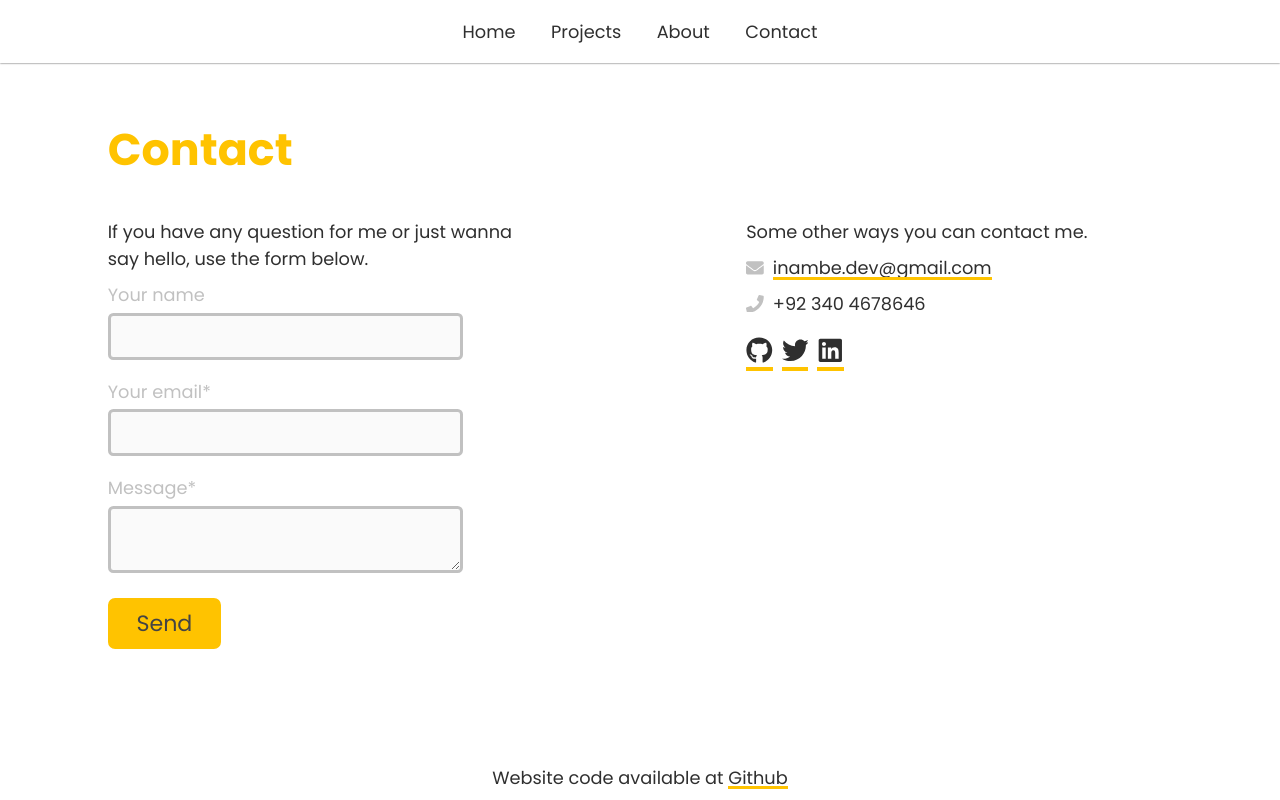
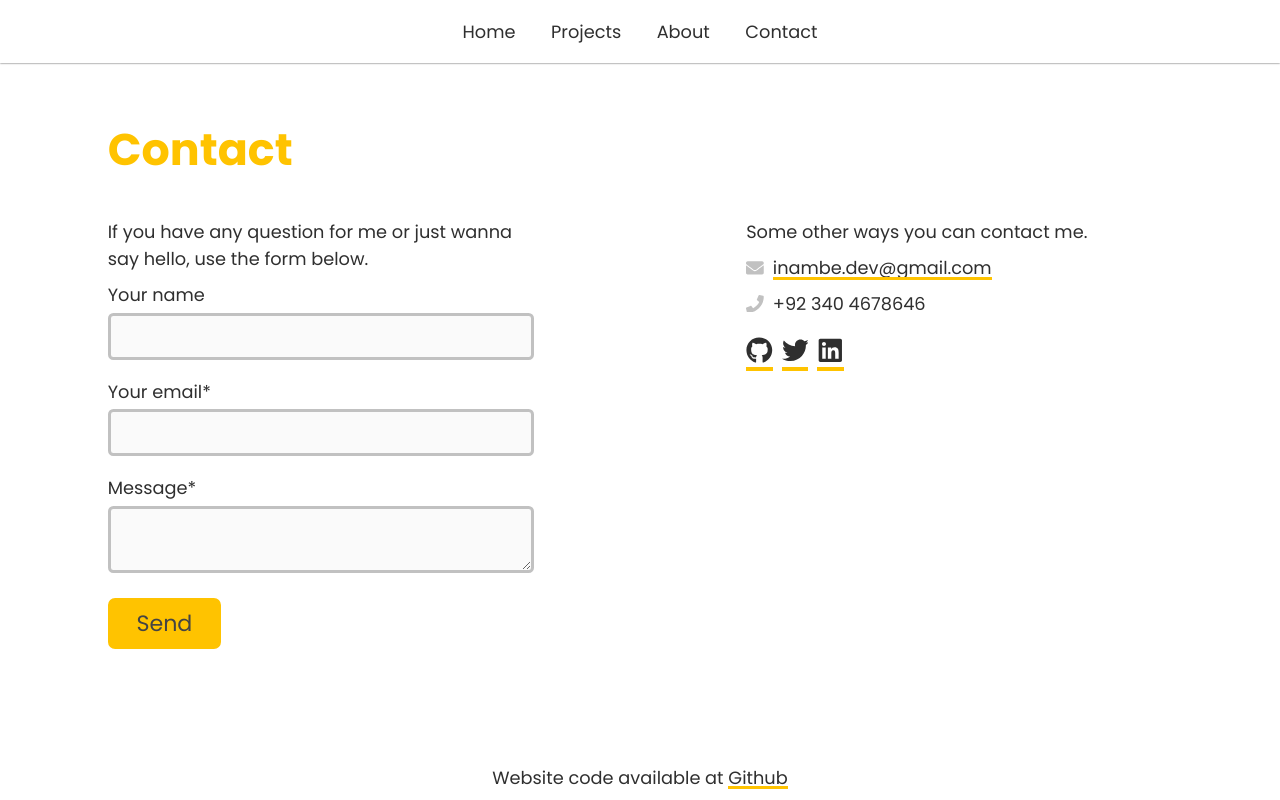
Before and after one commit to Inambe/inambe-webpage, a React (Create React App) app: page /contact in a window 1280 px wide. Built offline with nearby package versions, Linux system fonts and the light colour scheme.

Commit message:
fix contact form

```diff
--- a/package.json
+++ b/package.json
@@ -6,6 +6,7 @@
     "@testing-library/jest-dom": "^4.2.4",
     "@testing-library/react": "^9.4.0",
     "@testing-library/user-event": "^7.2.1",
+    "classnames": "^2.2.6",
     "lodash": "^4.17.15",
     "lowdb": "^1.0.0",
     "react": "^16.12.0",
--- a/src/components/form/input.css
+++ b/src/components/form/input.css
@@ -3,8 +3,6 @@
 	border-radius: 0.3rem;
 	background: var(--clr-white);
 	border: 3px solid var(--clr-gray);
-	min-width: 20rem;
-	max-width: 100%;
 	color: var(--clr-black);
 }
 
@@ -12,3 +10,6 @@
 	border: 3px solid var(--clr-gray-light);
 	outline: 0;
 }
+.input--block {
+	width: 100%;
+}
--- a/src/components/form/input.js
+++ b/src/components/form/input.js
@@ -1,11 +1,15 @@
 import React from "react";
+import classNames from "classnames";
 import "./input.css";
 
-function Input({ textarea, ...props }) {
-	if (textarea)
-		return <textarea className="input input--textarea" {...props} />;
+function Input({ textarea, block, ...props }) {
+	let className = classNames("input", {
+		"input--textarea": textarea,
+		"input--block": block
+	});
+	if (textarea) return <textarea className={className} {...props} />;
 
-	return <input className="input" {...props} />;
+	return <input className={className} {...props} />;
 }
 
 export default Input;
--- a/src/components/form/label.css
+++ b/src/components/form/label.css
@@ -1,5 +1,4 @@
 .label {
 	display: block;
 	margin-bottom: 0.25rem;
-	color: var(--clr-gray);
 }
--- a/src/pages/contactPage.js
+++ b/src/pages/contactPage.js
@@ -35,15 +35,15 @@ function ContactPage() {
 
 						<FormControl>
 							<Label>Your name</Label>
-							<Input name="name" />
+							<Input name="name" block />
 						</FormControl>
 						<FormControl>
 							<Label>Your email*</Label>
-							<Input name="email" type="email" required />
+							<Input name="email" type="email" required block />
 						</FormControl>
 						<FormControl>
 							<Label>Message*</Label>
-							<Input name="message" textarea required />
+							<Input name="message" textarea required block />
 						</FormControl>
 						<FormControl>
 							<Button type="primary" size="m">
```
Also changed, not shown: 1 other file (tests, documents, lock files or other folders).
